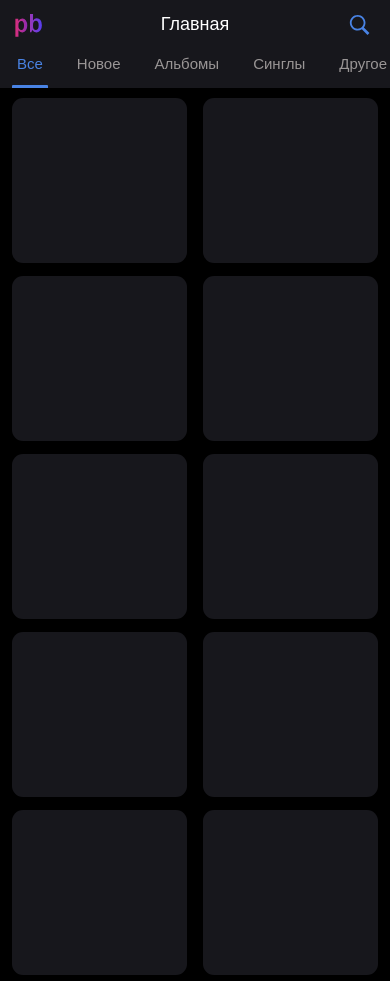
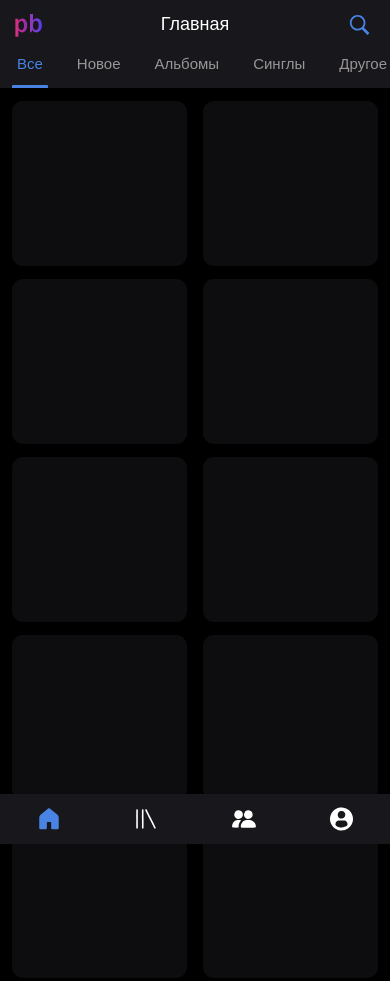
Before and after one commit to post-sound/post-sound.github.io, a plain HTML site: page index.html in a window 390 px wide. Shown: the top 981 px of the page. Drawn offline with nearby package versions, Linux system fonts and the light colour scheme.

Commit message:
foot menu

```diff
--- a/index.html
+++ b/index.html
@@ -294,6 +294,30 @@
             </div>
         </div>
     </div>
+    <div class="foot-bar">
+        <ul>
+            <li class="f-active">
+                <svg>
+                    <use xlink:href="#home"></use>
+                </svg>
+            </li>
+            <li>
+                <svg>
+                    <use xlink:href="#lib"></use>
+                </svg>
+            </li>
+            <li>
+                <svg>
+                    <use xlink:href="#arts"></use>
+                </svg>
+            </li>
+            <li>
+                <svg id="f-user">
+                    <use xlink:href="#user"></use>
+                </svg>
+            </li>
+        </ul>
+    </div>
     <script src="modules/tabs.js"></script>
     <script src="modules/btn.module.js"></script>
     <script src="modules/page.js"></script>
--- a/modules/tabs.js
+++ b/modules/tabs.js
@@ -1,6 +1,8 @@
 let ul = document.querySelector('.tabs ul');
-let bar = document.querySelector('.leftMenu ul')
+let bar = document.querySelector('.leftMenu ul');
 let line = document.querySelector('.line');
+let tabWrap = document.querySelector('.tabWrap');
+let footBar = document.querySelector('.foot-bar ul');
 
 function tabSwither(elem, className, line) {
     if (line != undefined) {
@@ -62,9 +64,34 @@ function tabSwither(elem, className, line) {
             line.style.left = `${offsX + 12}px`;
         }
     }
+
+
 }
+
+//ul.addEventListener('click', move);
+//function move() {
+//    tabWrap.scrollLeft ;
+//}
+
+//function tabMove(elem, scrollBlock, className) {
+//    elem.addEventListener('click', e => {
+//        let vrk = e.target.tagName != 'LI';
+//        if (vrk) return;
+//
+//        const render = () => {
+//            let pos = e.target.offsetLeft + (e.target.offsetWidth / 2);
+//            if (pos <= window.innerWidth / 2) return;
+//            scrollBlock.scrollLeft = pos - window.innerWidth / 2;
+//            requestAnimationFrame(render);
+//        }
+//        render();
+//
+//    });
+//}
 
 window.addEventListener('load', event => {
     tabSwither(bar, 'l-active');
+    tabSwither(footBar, 'f-active');
     tabSwither(ul, 'active', line);
+//    tabMove(ul, tabWrap, 'active');
 })
--- a/styles/main.css
+++ b/styles/main.css
@@ -349,7 +349,7 @@ body {
 
 .page {
     width: 100%;
-    margin-top: 80px;
+    margin-top: 83px;
     display: none;
     flex-flow: wrap;
     justify-content: space-between;
@@ -358,6 +358,7 @@ body {
 .page div {
     border-radius: 11px;
     margin-bottom: 13px;
+    opacity: 0.6;
 }
 
 .test {
@@ -370,6 +371,53 @@ body {
     height: 100px;
     background-color: #17171c;
 }
+
+.foot-bar {
+    position: fixed;
+    bottom: 0;
+    left: 0;
+    width: 100%;
+    height: 50px;
+    background-color: #17171c;
+    display: none;
+}
+
+.foot-bar ul {
+    list-style: none;
+    display: flex;
+    justify-content: space-between;
+    align-items: center;
+    padding: 0;
+    margin: 0;
+    height: 100%;
+}
+
+.foot-bar ul li {
+/*    outline: 1px solid;*/
+    width: 100%;
+    height: 100%;
+    display: flex;
+    justify-content: center;
+    align-items: center;
+    cursor: pointer;
+}
+
+.foot-bar ul li svg {
+    pointer-events: none;
+    width: 26px;
+    height: 100%;
+    fill: #fff;
+
+}
+
+#f-user {
+    width: 23px;
+}
+
+.f-active svg use {
+    fill: #4983E4;
+}
+
 
 @media (max-width: 489px) {
     .content {
@@ -410,4 +458,7 @@ body {
     .sort-btn {
         display: none;
     }
+    .foot-bar {
+        display: block;
+    }
 }
```
